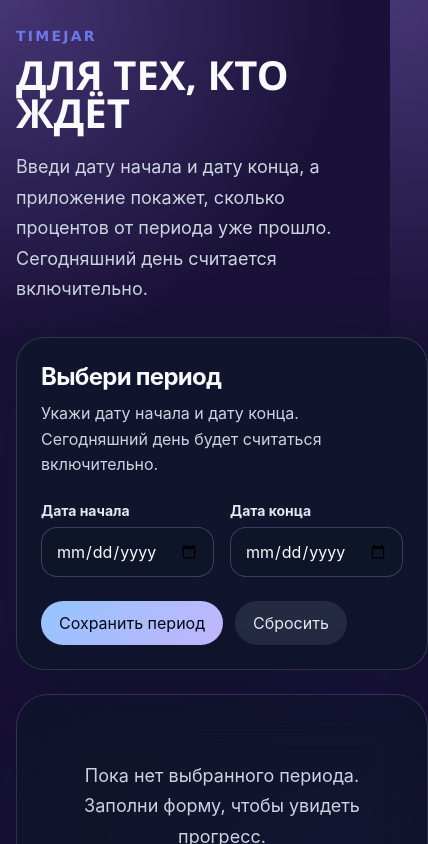
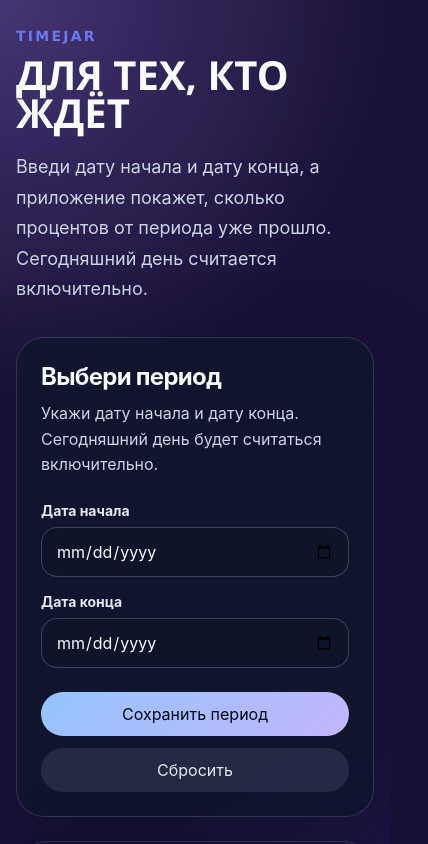
Before and after one commit to sonyales/time-jar, a React (Vite) app: page / in a window 390 px wide. Shown: the top 844 px of the page, 428 px wide, since content can reach past the window. Built offline with nearby package versions, Linux system fonts and the light colour scheme.

Commit message:
style: fix styles

```diff
--- a/src/App/App.module.scss
+++ b/src/App/App.module.scss
@@ -118,6 +118,10 @@
     padding: 28px 0;
   }
 
+  .layout {
+    max-width: auto;
+  }
+
   .progressPanel,
   .emptyState {
     min-height: auto;
--- a/src/components/DateRangeForm/DateRangeForm.module.scss
+++ b/src/components/DateRangeForm/DateRangeForm.module.scss
@@ -116,3 +116,18 @@
   color: #e2e8f0;
   background: rgba(148, 163, 184, 0.16);
 }
+
+@media (max-width: 768px) {
+    .dateForm {
+        max-width: auto;
+    }
+
+    .formGrid {
+        flex-direction: column;
+    }
+
+    .saveButton,
+    .resetButton {
+        width: 100%;
+    }
+}
```
